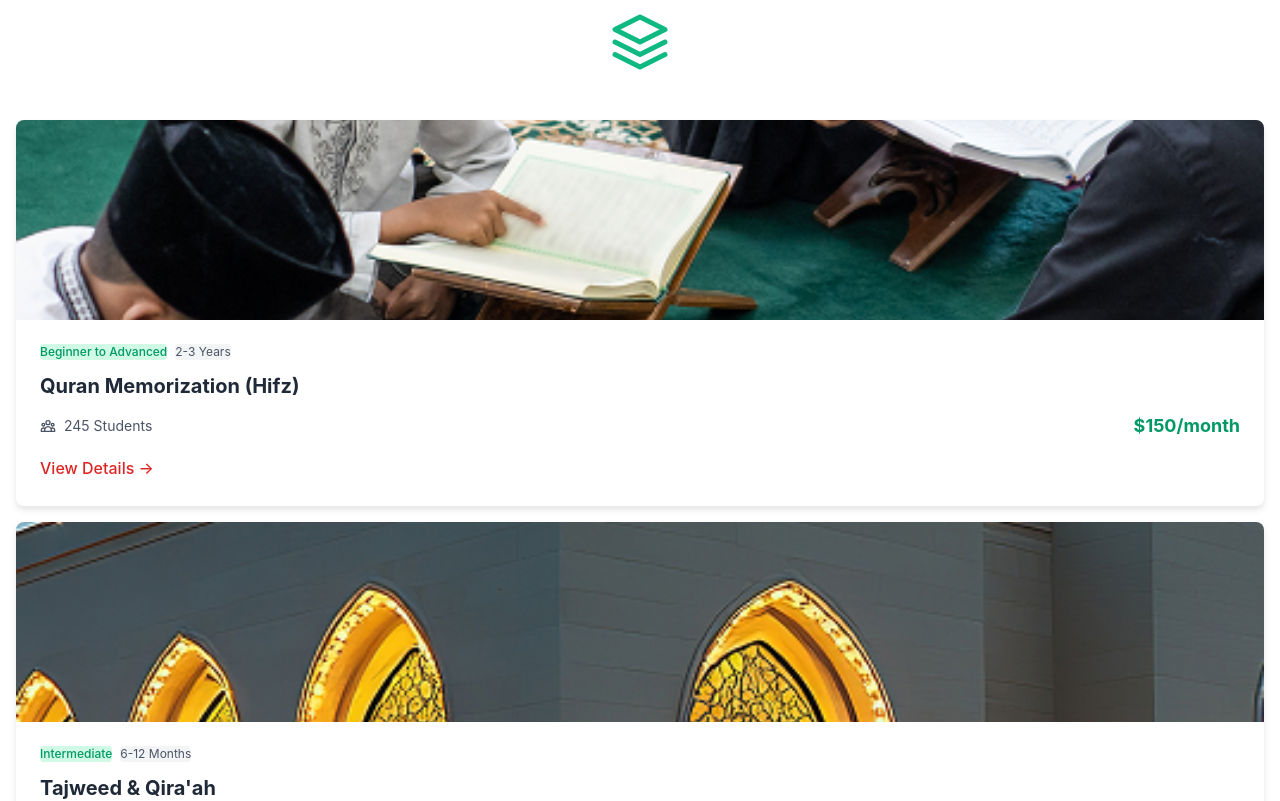
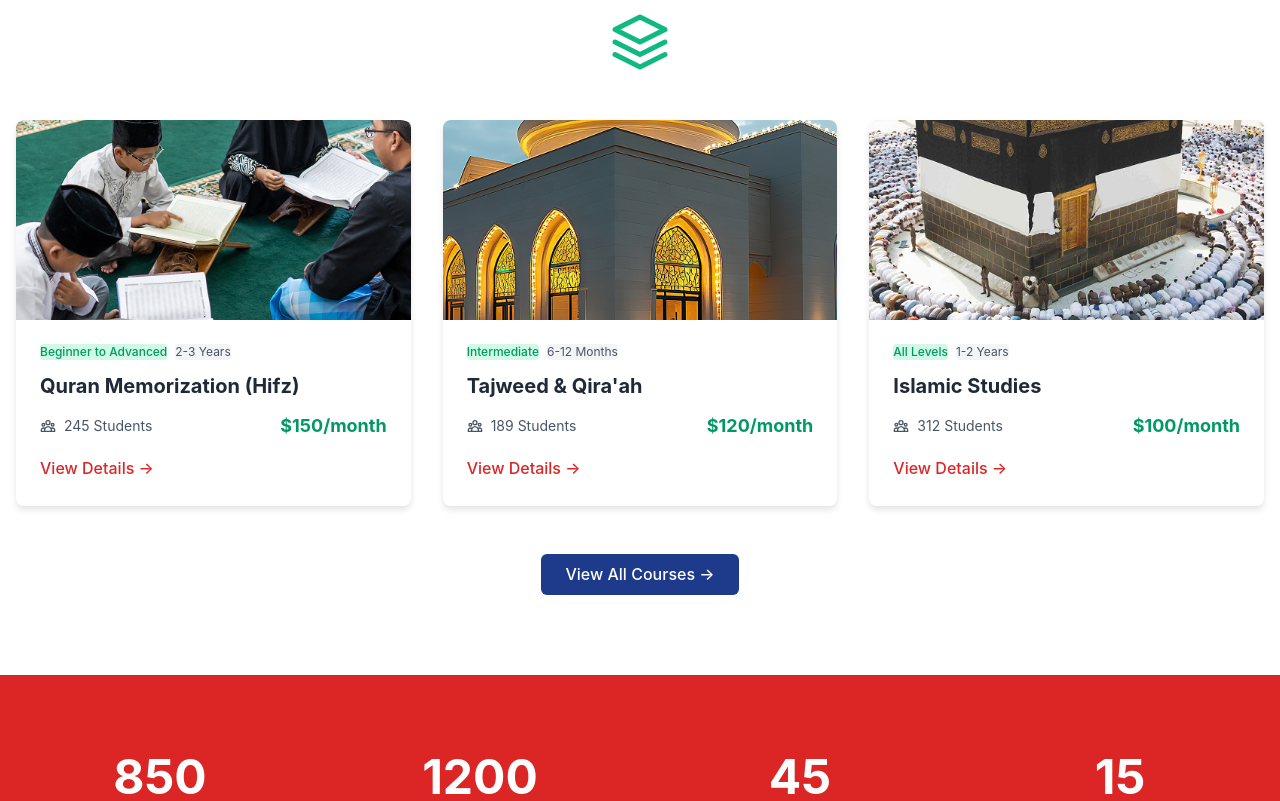
Before and after one commit to AbdlReman/qurvia, a Next.js app: page / in a window 1280 px wide. Shown: the part 3180-3981 px from the top of the page. Built offline with nearby package versions, Linux system fonts and the light colour scheme.

Commit message:
update apapular courses sesison

```diff
--- a/src/app/components/home/PopularCoursesSection.tsx
+++ b/src/app/components/home/PopularCoursesSection.tsx
@@ -2,8 +2,8 @@ import React from 'react';
 import coursesData from '../../data/courses.json';
 
 const PopularCoursesSection: React.FC = () => {
-  // Get first 4 courses from the JSON data
-  const courses = coursesData.courses.slice(0, 4);
+  // Get first 3 courses from the JSON data
+  const courses = coursesData.courses.slice(0, 3);
 
   return (
     <section className="py-20">
@@ -17,7 +17,7 @@ const PopularCoursesSection: React.FC = () => {
           </div>
         </div>
 
-                                         <div className="grid grid-cols-1 sm:grid-cols-2 lg:grid-cols-4 gap-4 sm:gap-6 lg:gap-8 mb-12">
+            <div className="courses-grid">
               {courses.map((course) => (
                 <div key={course.id} className="card">
                   <img src={course.image} alt={course.title} className="card-image" />
```
Lines whose indentation alone changed are shown as unchanged.
